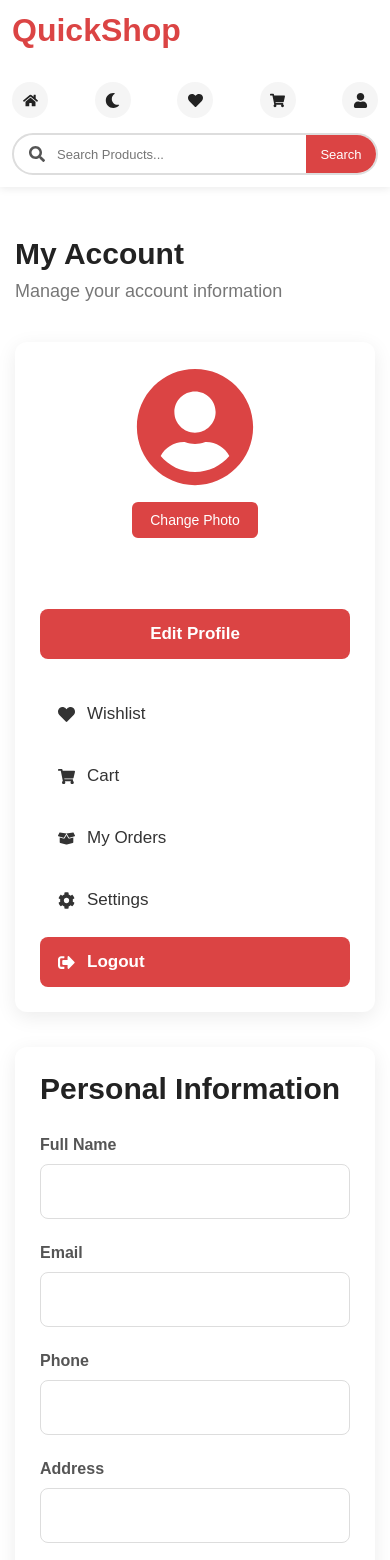
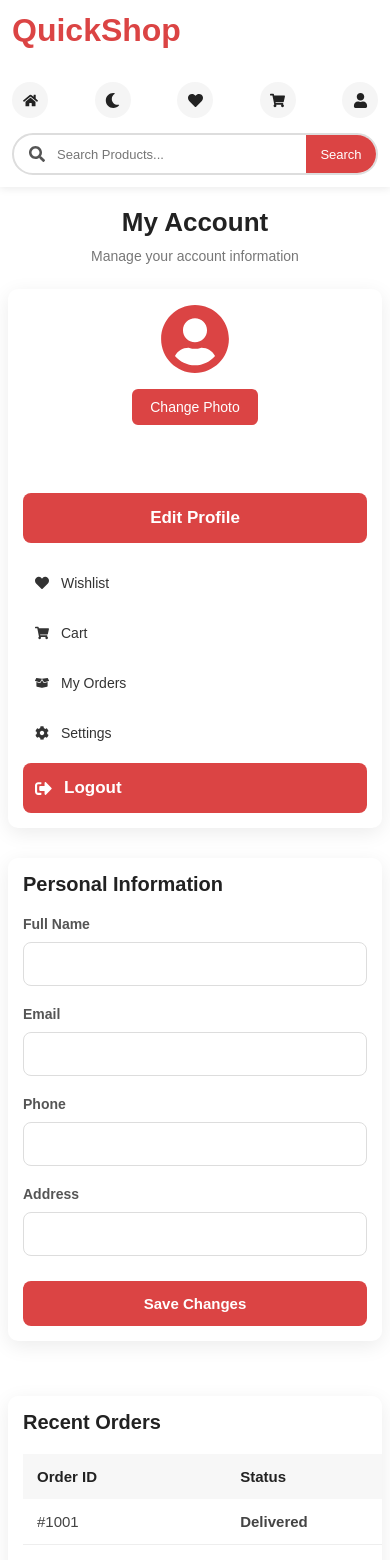
Before and after one commit to SandipanNayek/QuickShop_Website, a React (Vite) app: page /profile in a window 390 px wide. Shown: the top 1560 px of the page. Built offline with nearby package versions, Linux system fonts and the light colour scheme.

Commit message:
Refactor Profile styles for improved layout, responsiveness, and dark mode support

```diff
--- a/src/styles/Profile.css
+++ b/src/styles/Profile.css
@@ -4,8 +4,10 @@
   box-sizing:border-box;
 }
 
+/* ================= PROFILE ================= */
+
 .profile{
-  width:calc(100% - 100px);
+  width:min(1200px,calc(100% - 40px));
   margin:50px auto 80px;
 }
 
@@ -20,23 +22,22 @@
 }
 
 .profile-header p{
+  font-size:18px;
   color:#777;
-  font-size:18px;
 }
 
 .profile-container{
   display:grid;
-  grid-template-columns:320px 1fr;
+  grid-template-columns:300px 1fr;
   gap:35px;
 }
 
-/* ================= Sidebar ================= */
+/* ================= SIDEBAR ================= */
 
 .profile-sidebar{
   background:#fff;
   border-radius:12px;
   padding:35px 25px;
-
   box-shadow:0 5px 20px rgba(0,0,0,.08);
 
   display:flex;
@@ -44,21 +45,93 @@
   align-items:center;
 }
 
+.profile-image-wrapper{
+  display:flex;
+  flex-direction:column;
+  align-items:center;
+  gap:15px;
+  margin-bottom:20px;
+}
+
 .profile-avatar{
   font-size:120px;
   color:#DB4444;
 }
 
+.profile-avatar-img{
+  width:140px;
+  height:140px;
+  border-radius:50%;
+  object-fit:cover;
+  border:4px solid #DB4444;
+}
+
+.upload-btn{
+  background:#DB4444;
+  color:#fff;
+  padding:10px 18px;
+  border-radius:6px;
+  cursor:pointer;
+  transition:.3s;
+  font-size:14px;
+}
+
+.upload-btn:hover{
+  background:#b92d2d;
+}
+
 .profile-sidebar h2{
-  margin-top:18px;
+  margin-top:15px;
   font-size:28px;
   color:#222;
 }
 
 .profile-sidebar p{
-  color:#666;
   margin-top:8px;
   margin-bottom:25px;
+  color:#666;
+  text-align:center;
+}
+
+.profile-menu{
+  width:100%;
+  margin-top:25px;
+
+  display:flex;
+  flex-direction:column;
+  gap:12px;
+}
+
+.profile-menu a,
+.logout-btn{
+  width:100%;
+
+  display:flex;
+  align-items:center;
+  gap:12px;
+
+  padding:15px 18px;
+
+  border:none;
+  border-radius:8px;
+
+  background:none;
+
+  color:#333;
+
+  text-decoration:none;
+
+  font-size:17px;
+
+  transition:.3s;
+
+  cursor:pointer;
+}
+
+.profile-menu a:hover,
+.logout-btn:hover{
+  background:#DB4444;
+  color:#fff;
 }
 
 .profile-sidebar button{
@@ -75,7 +148,6 @@
   font-weight:600;
 
   cursor:pointer;
-
   transition:.3s;
 }
 
@@ -83,53 +155,19 @@
   background:#b92d2d;
 }
 
-.profile-menu{
-  width:100%;
-  margin-top:30px;
-
-  display:flex;
-  flex-direction:column;
-  gap:12px;
-}
-
-.profile-menu a{
-  text-decoration:none;
-  color:#333;
-
-  display:flex;
-  align-items:center;
-  gap:12px;
-
-  padding:15px 18px;
-
-  border-radius:8px;
-
-  transition:.3s;
-
-  font-size:17px;
-}
-
-.profile-menu a:hover{
-  background:#DB4444;
-  color:#fff;
-}
-
-/* ================= Right ================= */
+/* ================= CONTENT ================= */
 
 .profile-content{
   background:#fff;
-
   border-radius:12px;
-
   padding:35px;
-
   box-shadow:0 5px 20px rgba(0,0,0,.08);
 }
 
 .profile-content h2{
   font-size:30px;
+  color:#222;
   margin-bottom:30px;
-  color:#222;
 }
 
 .profile-form{
@@ -150,6 +188,7 @@
 }
 
 .input-box input{
+  width:100%;
   height:55px;
 
   border:1px solid #ddd;
@@ -160,6 +199,8 @@
   font-size:16px;
 
   outline:none;
+
+  transition:.3s;
 }
 
 .input-box input:focus{
@@ -189,143 +230,50 @@
 .save-btn:hover{
   background:#b92d2d;
 }
-
-/* ================= Orders ================= */
+/* ================= ORDERS ================= */
 
 .orders{
   margin-top:55px;
-
   background:#fff;
-
   border-radius:12px;
-
   padding:35px;
-
   box-shadow:0 5px 20px rgba(0,0,0,.08);
 }
 
 .orders h2{
+  font-size:30px;
+  color:#222;
   margin-bottom:25px;
-  font-size:30px;
 }
 
 .orders table{
   width:100%;
   border-collapse:collapse;
 }
-.logout-btn{
-    width:100%;
-    border:none;
-    background:none;
-    cursor:pointer;
 
-    display:flex;
-    align-items:center;
-    gap:12px;
-
-    padding:15px 18px;
-
-    border-radius:8px;
-
-    font-size:17px;
-
-    transition:.3s;
-}
-
-.logout-btn:hover{
-    background:#DB4444;
-    color:#fff;
-}
-.profile-image-wrapper {
-  display: flex;
-  flex-direction: column;
-  align-items: center;
-  gap: 15px;
-  margin-bottom: 20px;
-}
-
-.profile-avatar-img {
-  width: 140px;
-  height: 140px;
-  border-radius: 50%;
-  object-fit: cover;
-  border: 4px solid #db4444;
-}
-/* =========================
-   DARK MODE - RECENT ORDERS
-========================= */
-
-body.dark-mode .orders {
-  background: #1e1e1e;
-  color: #ffffff;
-}
-
-body.dark-mode .orders h2 {
-  color: #ffffff;
-}
-
-body.dark-mode .orders table {
-  background: #2b2b2b;
-  color: #ffffff;
-}
-
-body.dark-mode .orders th {
-  background: #333333;
-  color: #ffffff;
-}
-
-body.dark-mode .orders td {
-  color: #ffffff;
-  border-bottom: 1px solid #444;
-}
-
-body.dark-mode .orders tr:hover {
-  background: #3a3a3a;
-}
-
-/* Status Colors */
-body.dark-mode .delivered {
-  color: #4caf50;
-  font-weight: bold;
-}
-
-body.dark-mode .shipped {
-  color: #2196f3;
-  font-weight: bold;
-}
-
-body.dark-mode .processing {
-  color: #ff9800;
-  font-weight: bold;
-}
-.upload-btn {
-  background: #db4444;
-  color: white;
-  padding: 10px 18px;
-  border-radius: 6px;
-  cursor: pointer;
-  font-size: 14px;
-  transition: 0.3s;
-}
-
-.upload-btn:hover {
-  background: #b83434;
-}
 .orders th{
   text-align:left;
   padding:16px;
   background:#f7f7f7;
   font-size:18px;
+  color:#222;
 }
 
 .orders td{
   padding:18px 16px;
   border-bottom:1px solid #eee;
   font-size:17px;
+  color:#444;
 }
 
+.orders tr:last-child td{
+  border-bottom:none;
+}
+
+/* ================= ORDER STATUS ================= */
+
 .delivered{
-  color:green;
+  color:#28a745;
   font-weight:600;
 }
 
@@ -339,42 +287,321 @@ body.dark-mode .processing {
   font-weight:600;
 }
 
-/* ================= Responsive ================= */
+/* ================= DARK MODE ================= */
 
-@media(max-width:1000px){
+body.dark-mode .profile{
+  background:transparent;
+}
+
+body.dark-mode .profile-header h1{
+  color:#fff;
+}
+
+body.dark-mode .profile-header p{
+  color:#bdbdbd;
+}
+
+body.dark-mode .profile-sidebar,
+body.dark-mode .profile-content,
+body.dark-mode .orders{
+  background:#1f1f1f;
+  box-shadow:none;
+}
+
+body.dark-mode .profile-sidebar h2,
+body.dark-mode .profile-content h2,
+body.dark-mode .orders h2{
+  color:#fff;
+}
+
+body.dark-mode .profile-sidebar p{
+  color:#bdbdbd;
+}
+
+body.dark-mode .profile-menu a,
+body.dark-mode .logout-btn{
+  color:#fff;
+}
+
+body.dark-mode .profile-menu a:hover,
+body.dark-mode .logout-btn:hover{
+  background:#DB4444;
+  color:#fff;
+}
+
+body.dark-mode .input-box label{
+  color:#e0e0e0;
+}
+
+body.dark-mode .input-box input{
+  background:#2a2a2a;
+  color:#fff;
+  border:1px solid #444;
+}
+
+body.dark-mode .input-box input::placeholder{
+  color:#aaa;
+}
+
+body.dark-mode .input-box input:focus{
+  border-color:#DB4444;
+}
+
+body.dark-mode .orders table{
+  background:#1f1f1f;
+}
+
+body.dark-mode .orders th{
+  background:#2b2b2b;
+  color:#fff;
+}
+
+body.dark-mode .orders td{
+  color:#eee;
+  border-bottom:1px solid #333;
+}
+
+body.dark-mode .profile-avatar-img{
+  border-color:#DB4444;
+}
+
+body.dark-mode .upload-btn{
+  background:#DB4444;
+}
+
+body.dark-mode .upload-btn:hover{
+  background:#b92d2d;
+}
+
+body.dark-mode .save-btn{
+  background:#DB4444;
+}
+
+body.dark-mode .save-btn:hover{
+  background:#b92d2d;
+}
+
+body.dark-mode .delivered{
+  color:#4caf50;
+}
+
+body.dark-mode .shipped{
+  color:#42a5f5;
+}
+
+body.dark-mode .processing{
+  color:#ff9800;
+}
+/* ===========================
+   TABLET
+=========================== */
+
+@media (max-width:992px){
+
+  .profile{
+    width:calc(100% - 30px);
+    margin:40px auto 70px;
+  }
 
   .profile-container{
     grid-template-columns:1fr;
+    gap:30px;
+  }
+
+  .profile-sidebar,
+  .profile-content,
+  .orders{
+    padding:30px;
   }
 
   .profile-form{
     grid-template-columns:1fr;
+    gap:20px;
+  }
+
+  .save-btn{
+    width:100%;
+  }
+
+  .profile-sidebar{
+    text-align:center;
+  }
+
+  .profile-menu{
+    margin-top:20px;
   }
 
 }
 
-@media(max-width:600px){
+/* ===========================
+   MOBILE
+=========================== */
+
+@media (max-width:768px){
 
   .profile{
-    width:calc(100% - 30px);
+    width:calc(100% - 20px);
+    margin:25px auto 50px;
+  }
+
+  .profile-header{
+    text-align:center;
+    margin-bottom:25px;
   }
 
   .profile-header h1{
     font-size:30px;
   }
 
+  .profile-header p{
+    font-size:15px;
+  }
+
+  .profile-sidebar,
   .profile-content,
-  .profile-sidebar,
   .orders{
-    padding:25px;
+    padding:20px;
+    border-radius:10px;
+  }
+
+  .profile-avatar{
+    font-size:90px;
+  }
+
+  .profile-avatar-img{
+    width:110px;
+    height:110px;
+  }
+
+  .profile-sidebar h2{
+    font-size:24px;
+  }
+
+  .profile-sidebar p{
+    font-size:15px;
+  }
+
+  .profile-menu{
+    gap:10px;
+  }
+
+  .profile-menu a,
+  .logout-btn{
+    padding:14px;
+    font-size:15px;
+  }
+
+  .profile-content h2,
+  .orders h2{
+    font-size:24px;
+    margin-bottom:20px;
+  }
+
+  .input-box label{
+    font-size:15px;
+  }
+
+  .input-box input{
+    height:48px;
+    font-size:15px;
+    padding:0 15px;
+  }
+
+  .save-btn{
+    width:100%;
+    height:48px;
+    font-size:16px;
+    margin-top:25px;
   }
 
   .orders{
     overflow-x:auto;
+    -webkit-overflow-scrolling:touch;
   }
 
   .orders table{
-    min-width:600px;
+    min-width:650px;
+  }
+
+  .orders th,
+  .orders td{
+    font-size:15px;
+    padding:14px;
   }
 
 }
+
+/* ===========================
+   SMALL MOBILE
+=========================== */
+
+@media (max-width:480px){
+
+  .profile{
+    width:calc(100% - 16px);
+    margin:20px auto 40px;
+  }
+
+  .profile-header h1{
+    font-size:26px;
+  }
+
+  .profile-header p{
+    font-size:14px;
+  }
+
+  .profile-sidebar,
+  .profile-content,
+  .orders{
+    padding:15px;
+  }
+
+  .profile-avatar{
+    font-size:70px;
+  }
+
+  .profile-avatar-img{
+    width:90px;
+    height:90px;
+  }
+
+  .profile-sidebar h2{
+    font-size:20px;
+  }
+
+  .profile-sidebar p{
+    font-size:14px;
+  }
+
+  .profile-menu a,
+  .logout-btn{
+    padding:12px;
+    font-size:14px;
+  }
+
+  .profile-content h2,
+  .orders h2{
+    font-size:20px;
+  }
+
+  .input-box label{
+    font-size:14px;
+  }
+
+  .input-box input{
+    height:44px;
+    font-size:14px;
+  }
+
+  .save-btn{
+    height:45px;
+    font-size:15px;
+  }
+
+  .upload-btn{
+    width:100%;
+    text-align:center;
+    font-size:14px;
+  }
+
+}
```
